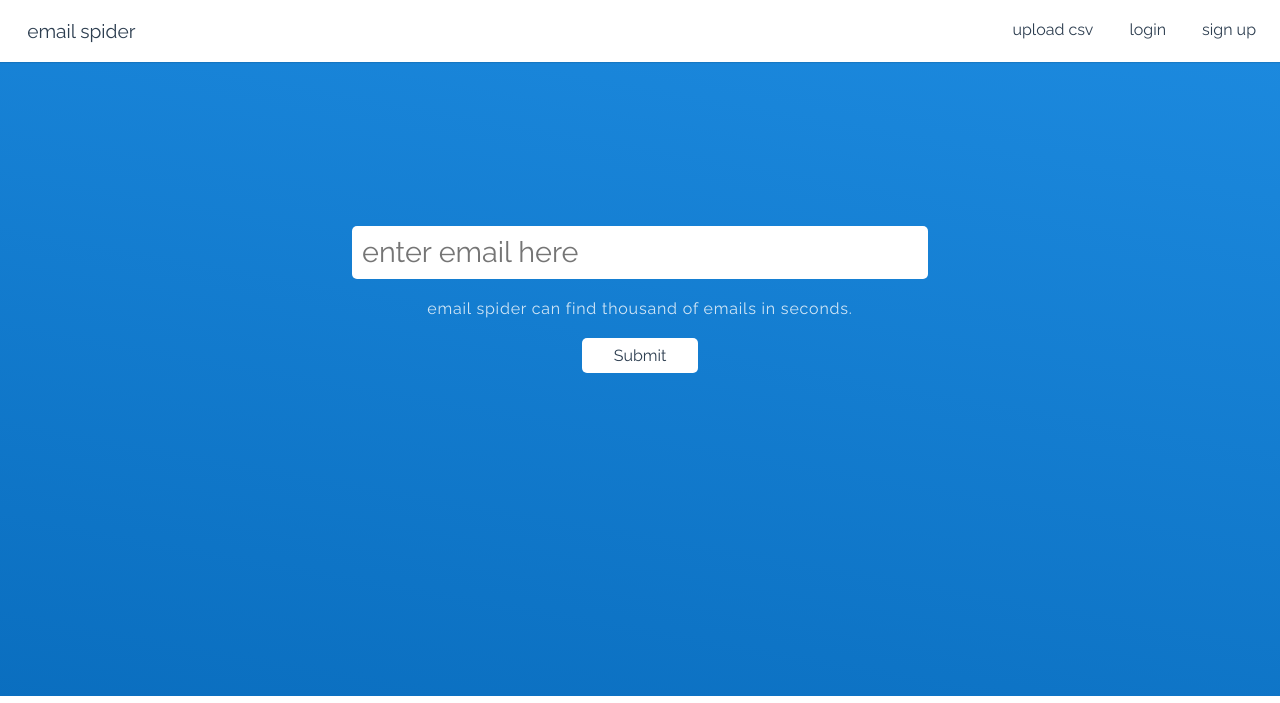
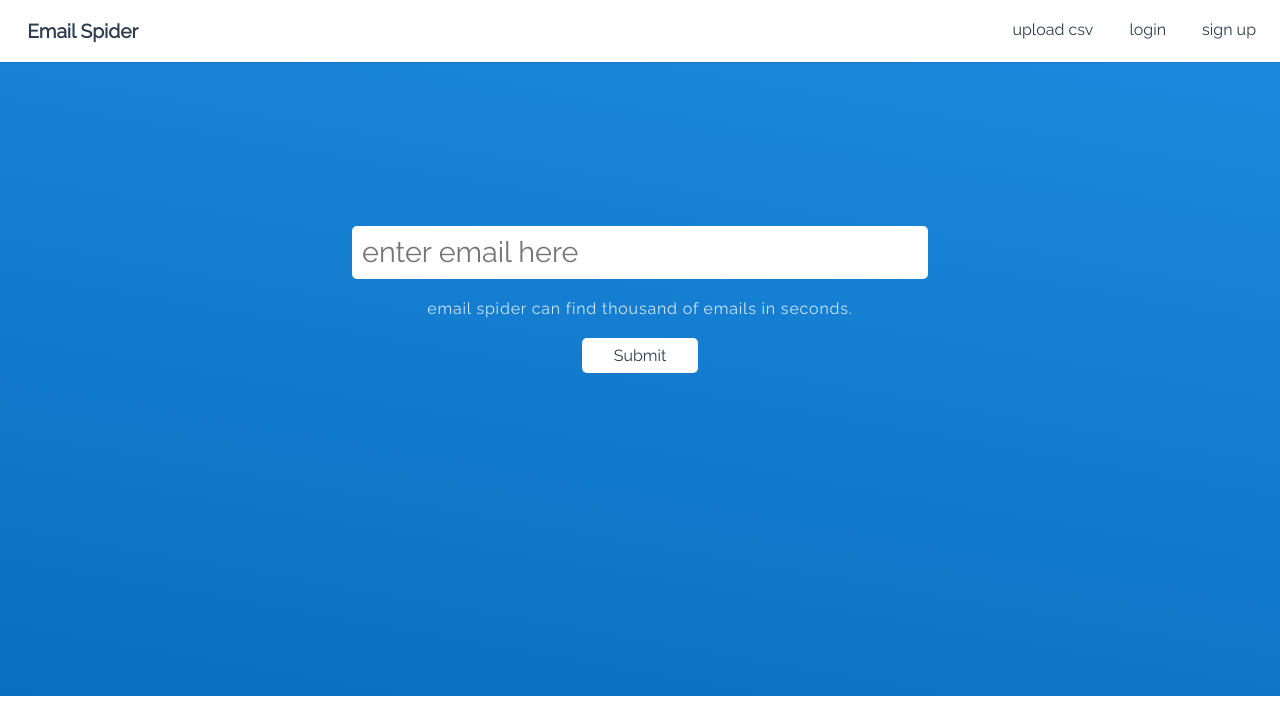
Before and after one commit to vipul-rao/emailtest, a Flask app: page / in a window 1280 px wide. Shown: the top 703 px of the page. Run offline with Flask 2, Linux system fonts and the light colour scheme; some libraries are stand-ins or nearby versions.

Commit message:
fixed header

```diff
--- a/web_app/__init__.py
+++ b/web_app/__init__.py
@@ -46,7 +46,7 @@ def index():
 @app.route('/email',methods=['POST'])
 def handle_email():
     email = request.form['email']
-    url = "http://spiderapi.herokuapp.com/api/email/"
+    url = "http://spiderapi.herokuapp.com/api/emails/"
     print("requesting: ",url)
     headers = {'Content-type': 'application/json'}
     r = requests.post(url,json={"email":email,"key":"C88B933A691E16C56EBC92BCC9A7E"},headers=headers)
--- a/web_app/static/style2.css
+++ b/web_app/static/style2.css
@@ -110,8 +110,8 @@ a.pure-button-primary {
 }
 
 .home-menu .pure-menu-heading {
-
-    font-weight: 400;
+    text-transform:none;
+    font-weight: bold;
     font-size: 120%;
 }
 
@@ -146,10 +146,6 @@ a.pure-button-primary {
     background-image: -moz-linear-gradient( 80deg, rgb(10,110,191) 0%, rgb(29,139,224) 100%);
 	background-image: -webkit-linear-gradient( 80deg, rgb(10,110,191) 0%, rgb(29,139,224) 100%);
 	background-image: -ms-linear-gradient( 80deg, rgb(10,110,191) 0%, rgb(29,139,224) 100%);
-    /*    background: #5fb0f0;  /* fallback for old browsers
-background: -webkit-linear-gradient(to right, #5fb0f0,#469ee8);  /* Chrome 10-25, Safari 5.1-6
-background: linear-gradient(to right, #5fb0f0,#469ee8); /* W3C, IE 10+/ Edge, Firefox 16+, Chrome 26+, Opera 12+, Safari 7+
-
 
 
     z-index: 1;
@@ -159,7 +155,7 @@ background: linear-gradient(to right, #5fb0f0,#469ee8); /* W3C, IE 10+/ Edge, Fi
     height: 88%;
     top: 0;
     left: 0;
-    position: fixed !important;
+    position: fixed !important; /*use relative*/
 }
 
 .splash {
@@ -333,6 +329,7 @@ background: linear-gradient(to right, #5fb0f0,#469ee8); /* W3C, IE 10+/ Edge, Fi
     menu items to the right. */
     .home-menu {
         text-align: left;
+        white-space:normal
     }
         .home-menu ul {
             float: right;
```
